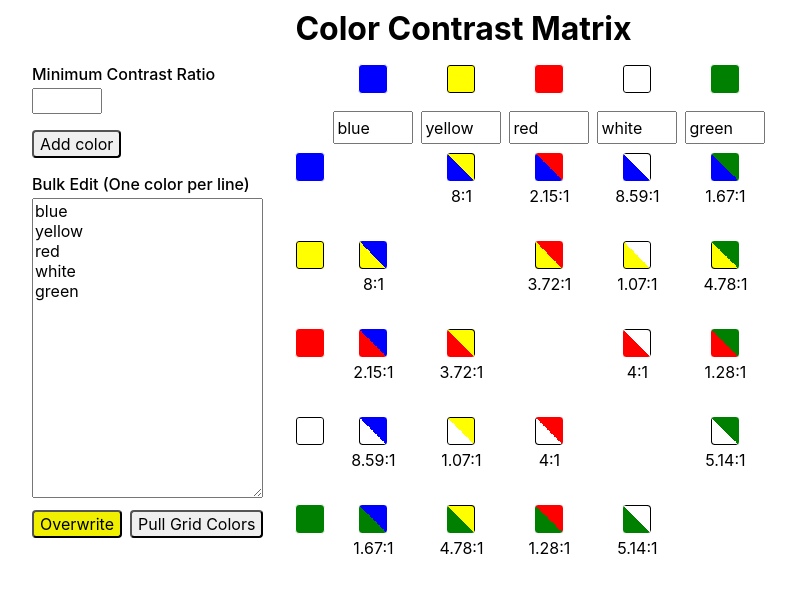
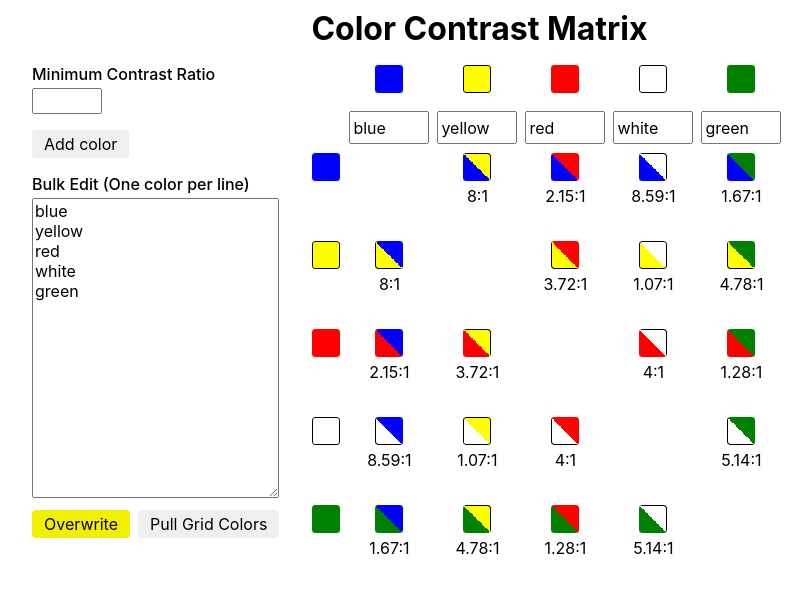
Before and after one commit to wegry/color-contrast-matrix, a React (Create React App) app: page / in a window 1280 px wide. Shown: the top 592 px of the page, without its empty margins (0-812 px from the left). Built offline with nearby package versions, Linux system fonts and the light colour scheme.

Commit message:
Drop border from buttons

```diff
--- a/package.json
+++ b/package.json
@@ -11,7 +11,8 @@
     "lodash-es": "^4.17.14",
     "react": "^16.8.6",
     "react-dom": "^16.8.6",
-    "react-scripts": "3.0.1",
+    "react-scripts": "^3.2.0",
+    "sass": "^1.23.0",
     "typescript": "3.5.3"
   },
   "scripts": {
--- a/src/App.css
+++ b/src/App.scss
@@ -2,6 +2,17 @@ button {
   height: 28px;
   white-space: nowrap;
   border-radius: 4px;
+  border: 0;
+  padding: 0 12px;
+  transition: all 70ms ease-in-out;
+
+  &:hover {
+    filter: brightness(0.9);
+  }
+
+  &:active {
+    filter: brightness(0.8);
+  }
 }
 
 .app {
--- a/src/App.tsx
+++ b/src/App.tsx
@@ -1,6 +1,6 @@
 // https://stackoverflow.com/a/9733420/1924257
 import React from 'react'
-import './App.css'
+import './App.scss'
 import { reducer, initialState } from './reducer'
 import {
   hexToRgb,
```
Also changed, not shown: 1 other file (tests, documents, lock files or other folders).
